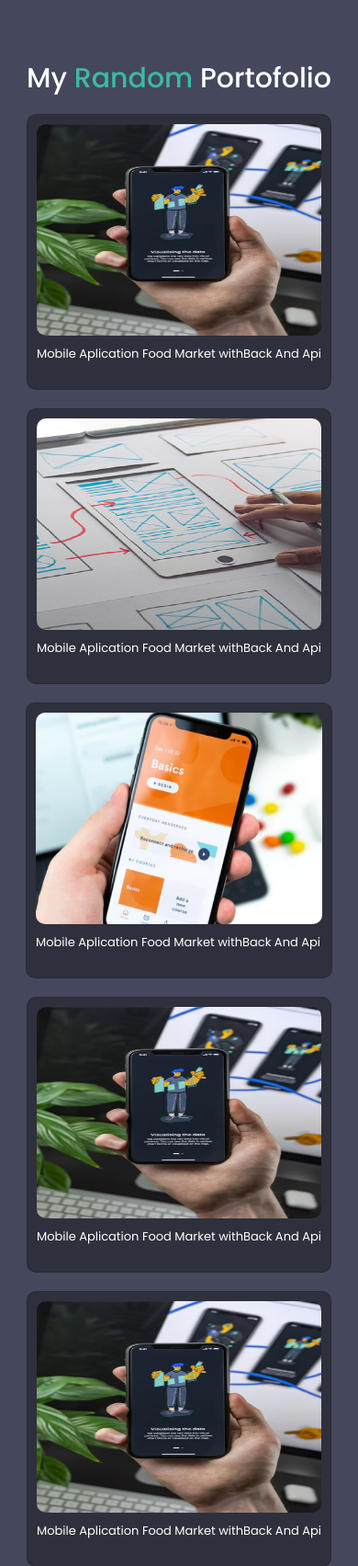
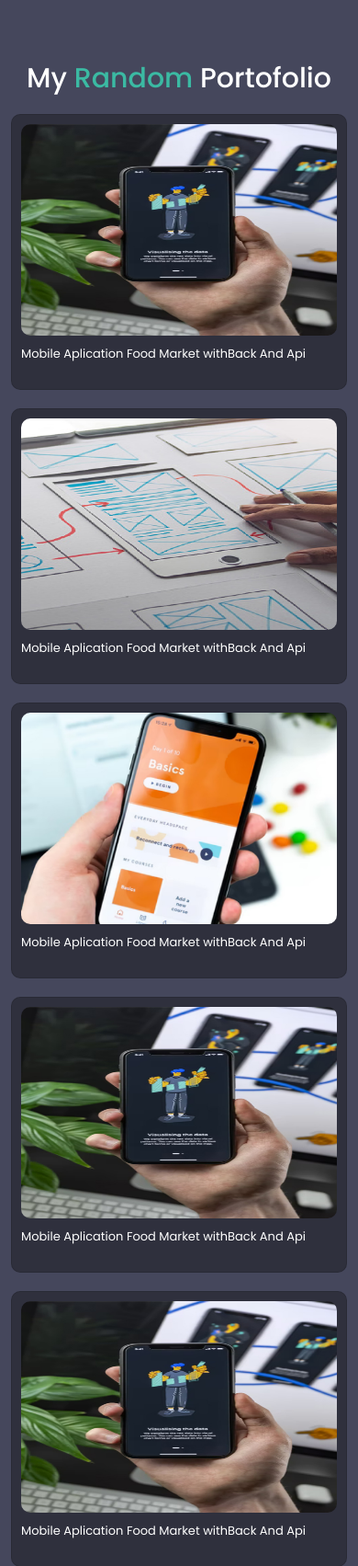
Before and after one commit to KhaerulAnsari/KhaerulAnsari.github.io, a plain HTML site: page index.html in a window 390 px wide. Shown: the part 1300-3003 px from the top of the page at 92% size. Drawn offline with nearby package versions, Linux system fonts and the light colour scheme.

Commit message:
modified card

```diff
--- a/index.html
+++ b/index.html
@@ -78,25 +78,25 @@
         </div>
       </div>
       <div class="row">
-        <div class="col-lg-3 col-md-6 col-sm-12 test d-flex justify-content-center">
+        <div class="col-lg-3 col-md-6  test d-flex justify-content-center">
           <div class="card" data-aos="fade-up">
             <img src="images/polio1.jpg" alt="images">
             <p>Mobile Aplication Food Market withBack And Api</p>
           </div>
         </div>
-        <div class="col-lg-3 col-md-6 col-sm-12 test d-flex justify-content-center">
+        <div class="col-lg-3 col-md-6 test d-flex justify-content-center">
           <div class="card" data-aos="fade-up">
             <img src="images/polio2.jpg" alt="images">
             <p>Mobile Aplication Food Market withBack And Api</p>
           </div>
         </div>
-        <div class="col-lg-3 col-md-6 col-sm-12 test d-flex justify-content-center">
+        <div class="col-lg-3 col-md-6  test d-flex justify-content-center">
           <div class="card" data-aos="fade-up">
             <img src="images/polio3.jpg" alt="images">
             <p>Mobile Aplication Food Market withBack And Api</p>
           </div>
         </div>
-        <div class="col-lg-3 col-md-6 col-sm-12 test d-flex justify-content-center">
+        <div class="col-lg-3 col-md-6  test d-flex justify-content-center">
           <div class="card" data-aos="fade-up">
             <img src="images/polio1.jpg" alt="images">
             <p>Mobile Aplication Food Market withBack And Api</p>
@@ -105,25 +105,25 @@
       </div>
 
       <div class="row">
-        <div class="col-lg-3 col-md-6 col-sm-12 test d-flex justify-content-center">
+        <div class="col-lg-3 col-md-6  test d-flex justify-content-center">
           <div class="card" data-aos="fade-up">
             <img src="images/polio1.jpg" alt="images">
             <p>Mobile Aplication Food Market withBack And Api</p>
           </div>
         </div>
-        <div class="col-lg-3 col-md-6 col-sm-12 test d-flex justify-content-center">
+        <div class="col-lg-3 col-md-6  test d-flex justify-content-center">
           <div class="card" data-aos="fade-up">
             <img src="images/polio2.jpg" alt="images">
             <p>Mobile Aplication Food Market withBack And Api</p>
           </div>
         </div>
-        <div class="col-lg-3 col-md-6 col-sm-12 test d-flex justify-content-center">
+        <div class="col-lg-3 col-md-6  test d-flex justify-content-center">
           <div class="card" data-aos="fade-up">
             <img src="images/polio3.jpg" alt="images">
             <p>Mobile Aplication Food Market withBack And Api</p>
           </div>
         </div>
-        <div class="col-lg-3 col-md-6 col-sm-12 test d-flex justify-content-center">
+        <div class="col-lg-3 col-md-6  test d-flex justify-content-center">
           <div class="card" data-aos="fade-up">
             <img src="images/polio1.jpg" alt="images">
             <p>Mobile Aplication Food Market withBack And Api</p>
--- a/style/main.css
+++ b/style/main.css
@@ -40,6 +40,16 @@ body {
     width: 300px;
     height: 259px;
     margin-bottom: 20px;
+  }
+}
+
+@media (min-width: 346px) {
+  .portofolio .card img {
+    width: 100%;
+  }
+
+  .portofolio .card {
+    width: 100%;
   }
 }
 
```
